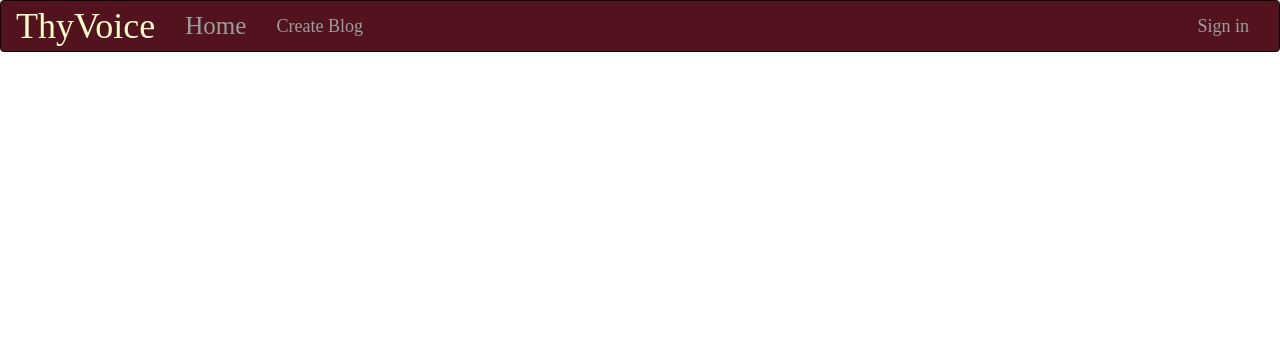
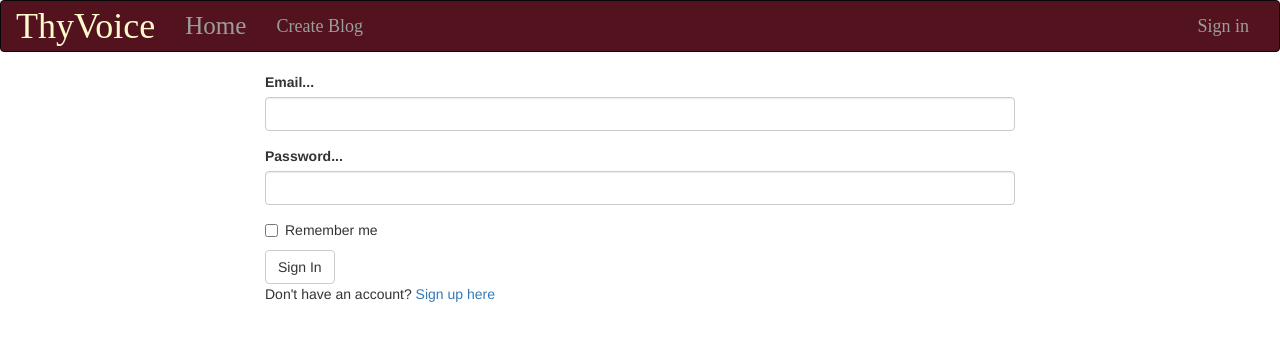
Before and after one commit to benie254/ThyVoice, a Flask app: template app/templates/auth/login.html in a window 1280 px wide. Shown: the top 341 px of the page. Run offline with Flask 2, Linux system fonts and the light colour scheme; the template is opened without the code that fills it: values named after a table or form of the project are taken from there, others are empty; some libraries are stand-ins or nearby versions.

Commit message:
update login template.

```diff
--- a/app/templates/auth/login.html
+++ b/app/templates/auth/login.html
@@ -5,4 +5,32 @@
 {% block content %}
 
 
+<div class="container">
+    <div class="row">
+        <div class="col-md-2"></div>
+
+        <div class="col-md-8">
+<!--flash message-->
+
+            {% for message in get_flashed_messages() %}
+            <div class="alert alert-danger">
+                <button type="button" class="close" data-dismiss="alert">
+                    &times;
+                </button>
+                {{ message }}
+            </div>
+            {% endfor %}
+
+<!--login form-->
+
+            {{ wtf.quick_form(login_form) }}
+
+            <p> Don't have an account? <a href="{{ url_for('auth.register') }}"> Sign up here </a> </p>
+        </div>
+
+        <div class="col-md-2"></div>
+    </div>
+</div>
+
+
 {% endblock %}
```
